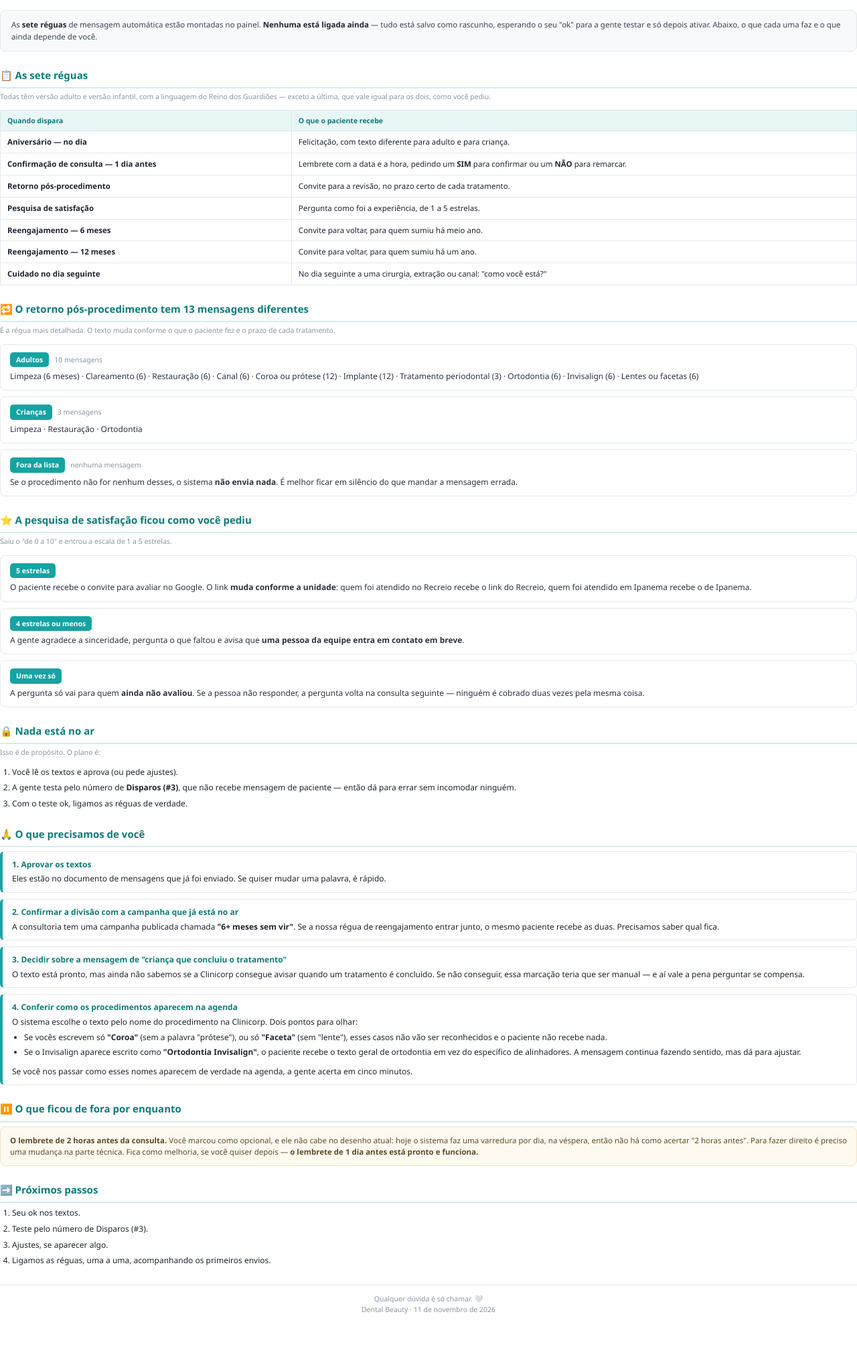
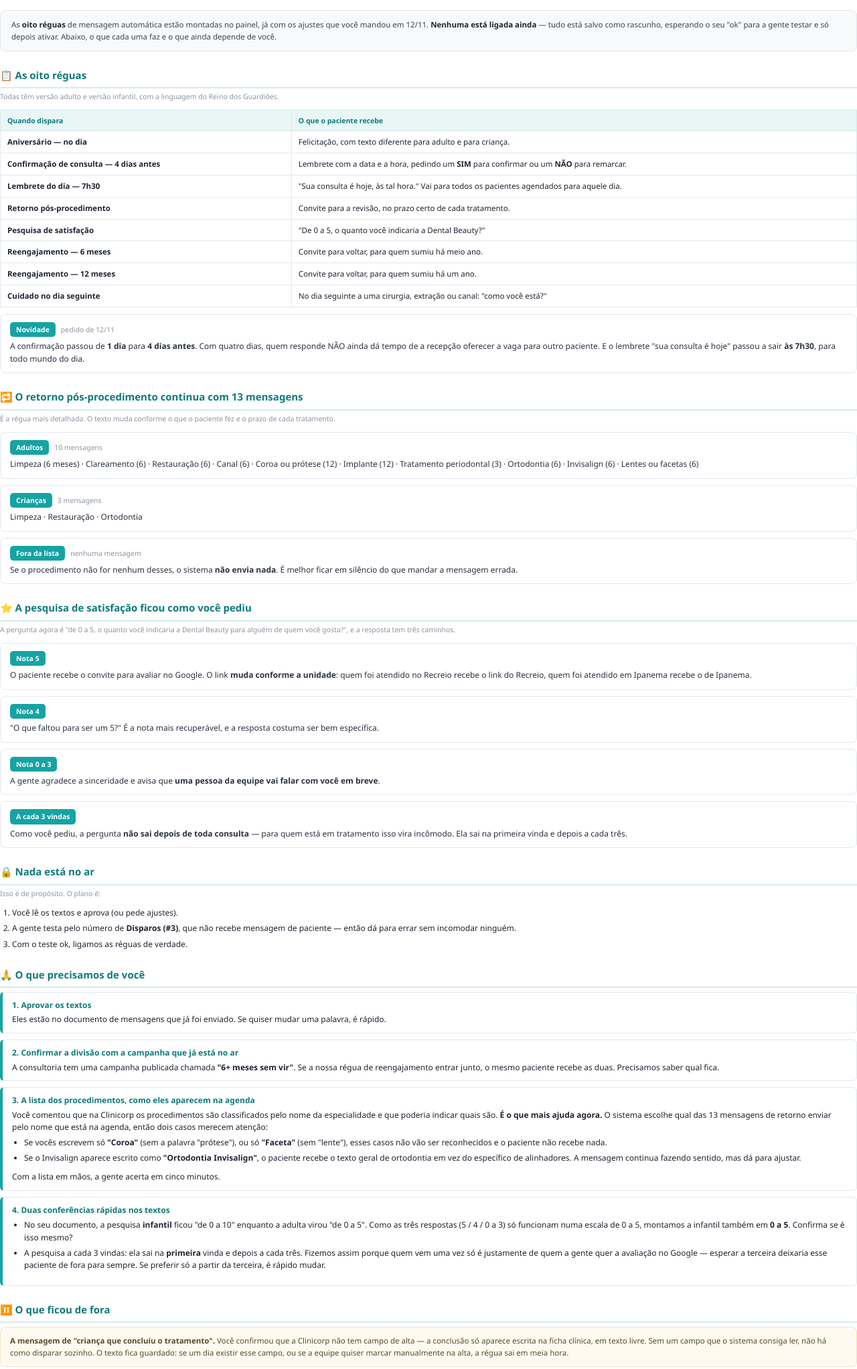
Before and after one commit to Manhosu/Dental-Beauty, a website: page docs/reguas-automaticas-entrega.html in a window 1280 px wide. Shown: the part 180-2224 px from the top of the page at 67% size. Before the commit the page ends 2143 px from the top, so only its background shows below. Drawn offline with Linux system fonts and the light colour scheme.

Commit message:
docs: fecha a rodada de 12/11 com as oito reguas montadas
A regua do lembrete das 7h30 existe: saiu de uma copia da confirmacao,
com tag, textos e remocao de tag trocados. O cuidado no dia seguinte
ganhou o brilho no fim, como a Bruna ajustou.

O relatorio da cliente foi refeito em cima disso: confirmacao em quatro
dias, lembrete da manha, pesquisa de 0 a 5 com tres faixas e espacada a
cada tres vindas, e a crianca que concluiu tratamento registrada como
fora por falta de campo de alta na Clinicorp.

Na geracao do pdf, o caminho com espaco precisa ir entre aspas dentro
do ArgumentList, senao o Chrome le "Dental" e "Beauty" como dois alvos
e nao imprime nada.

Co-Authored-By: Claude Opus 5 <noreply@anthropic.com>

```diff
--- a/docs/reguas-automaticas-entrega.html
+++ b/docs/reguas-automaticas-entrega.html
@@ -52,26 +52,34 @@
   </div>
 
   <div class="intro">
-    As <b>sete réguas</b> de mensagem automática estão montadas no painel. <b>Nenhuma está ligada ainda</b> —
-    tudo está salvo como rascunho, esperando o seu "ok" para a gente testar e só depois ativar.
-    Abaixo, o que cada uma faz e o que ainda depende de você.
+    As <b>oito réguas</b> de mensagem automática estão montadas no painel, já com os ajustes que você
+    mandou em 12/11. <b>Nenhuma está ligada ainda</b> — tudo está salvo como rascunho, esperando o seu
+    "ok" para a gente testar e só depois ativar. Abaixo, o que cada uma faz e o que ainda depende de você.
   </div>
 
-  <h2>📋 As sete réguas</h2>
-  <div class="h2sub">Todas têm versão adulto e versão infantil, com a linguagem do Reino dos Guardiões — exceto a última, que vale igual para os dois, como você pediu.</div>
+  <h2>📋 As oito réguas</h2>
+  <div class="h2sub">Todas têm versão adulto e versão infantil, com a linguagem do Reino dos Guardiões.</div>
 
   <table>
     <tr><th>Quando dispara</th><th>O que o paciente recebe</th></tr>
     <tr><td class="w">Aniversário — no dia</td><td>Felicitação, com texto diferente para adulto e para criança.</td></tr>
-    <tr><td class="w">Confirmação de consulta — 1 dia antes</td><td>Lembrete com a data e a hora, pedindo um <b>SIM</b> para confirmar ou um <b>NÃO</b> para remarcar.</td></tr>
+    <tr><td class="w">Confirmação de consulta — 4 dias antes</td><td>Lembrete com a data e a hora, pedindo um <b>SIM</b> para confirmar ou um <b>NÃO</b> para remarcar.</td></tr>
+    <tr><td class="w">Lembrete do dia — 7h30</td><td>"Sua consulta é hoje, às tal hora." Vai para todos os pacientes agendados para aquele dia.</td></tr>
     <tr><td class="w">Retorno pós-procedimento</td><td>Convite para a revisão, no prazo certo de cada tratamento.</td></tr>
-    <tr><td class="w">Pesquisa de satisfação</td><td>Pergunta como foi a experiência, de 1 a 5 estrelas.</td></tr>
+    <tr><td class="w">Pesquisa de satisfação</td><td>"De 0 a 5, o quanto você indicaria a Dental Beauty?"</td></tr>
     <tr><td class="w">Reengajamento — 6 meses</td><td>Convite para voltar, para quem sumiu há meio ano.</td></tr>
     <tr><td class="w">Reengajamento — 12 meses</td><td>Convite para voltar, para quem sumiu há um ano.</td></tr>
     <tr><td class="w">Cuidado no dia seguinte</td><td>No dia seguinte a uma cirurgia, extração ou canal: "como você está?"</td></tr>
   </table>
 
-  <h2>🔁 O retorno pós-procedimento tem 13 mensagens diferentes</h2>
+  <div class="card">
+    <div class="head"><span class="tagp">Novidade</span><span class="when">pedido de 12/11</span></div>
+    <div class="msg">A confirmação passou de <b>1 dia</b> para <b>4 dias antes</b>. Com quatro dias, quem responde
+    NÃO ainda dá tempo de a recepção oferecer a vaga para outro paciente. E o lembrete "sua consulta é hoje"
+    passou a sair <b>às 7h30</b>, para todo mundo do dia.</div>
+  </div>
+
+  <h2>🔁 O retorno pós-procedimento continua com 13 mensagens</h2>
   <div class="h2sub">É a régua mais detalhada. O texto muda conforme o que o paciente fez e o prazo de cada tratamento.</div>
 
   <div class="card">
@@ -93,22 +101,28 @@
   </div>
 
   <h2>⭐ A pesquisa de satisfação ficou como você pediu</h2>
-  <div class="h2sub">Saiu o "de 0 a 10" e entrou a escala de 1 a 5 estrelas.</div>
+  <div class="h2sub">A pergunta agora é "de 0 a 5, o quanto você indicaria a Dental Beauty para alguém de quem você gosta?", e a resposta tem três caminhos.</div>
 
   <div class="card">
-    <div class="head"><span class="tagp">5 estrelas</span></div>
+    <div class="head"><span class="tagp">Nota 5</span></div>
     <div class="msg">O paciente recebe o convite para avaliar no Google. O link <b>muda conforme a unidade</b>:
     quem foi atendido no Recreio recebe o link do Recreio, quem foi atendido em Ipanema recebe o de Ipanema.</div>
   </div>
 
   <div class="card">
-    <div class="head"><span class="tagp">4 estrelas ou menos</span></div>
-    <div class="msg">A gente agradece a sinceridade, pergunta o que faltou e avisa que <b>uma pessoa da equipe entra em contato em breve</b>.</div>
+    <div class="head"><span class="tagp">Nota 4</span></div>
+    <div class="msg">"O que faltou para ser um 5?" É a nota mais recuperável, e a resposta costuma ser bem específica.</div>
   </div>
 
   <div class="card">
-    <div class="head"><span class="tagp">Uma vez só</span></div>
-    <div class="msg">A pergunta só vai para quem <b>ainda não avaliou</b>. Se a pessoa não responder, a pergunta volta na consulta seguinte — ninguém é cobrado duas vezes pela mesma coisa.</div>
+    <div class="head"><span class="tagp">Nota 0 a 3</span></div>
+    <div class="msg">A gente agradece a sinceridade e avisa que <b>uma pessoa da equipe vai falar com você em breve</b>.</div>
+  </div>
+
+  <div class="card">
+    <div class="head"><span class="tagp">A cada 3 vindas</span></div>
+    <div class="msg">Como você pediu, a pergunta <b>não sai depois de toda consulta</b> — para quem está em tratamento
+    isso vira incômodo. Ela sai na primeira vinda e depois a cada três.</div>
   </div>
 
   <h2>🔒 Nada está no ar</h2>
@@ -133,29 +147,37 @@
   </div>
 
   <div class="ask">
-    <div class="t">3. Decidir sobre a mensagem de "criança que concluiu o tratamento"</div>
-    O texto está pronto, mas ainda não sabemos se a Clinicorp consegue avisar quando um tratamento é concluído.
-    Se não conseguir, essa marcação teria que ser manual — e aí vale a pena perguntar se compensa.
-  </div>
-
-  <div class="ask">
-    <div class="t">4. Conferir como os procedimentos aparecem na agenda</div>
-    O sistema escolhe o texto pelo nome do procedimento na Clinicorp. Dois pontos para olhar:
+    <div class="t">3. A lista dos procedimentos, como eles aparecem na agenda</div>
+    Você comentou que na Clinicorp os procedimentos são classificados pelo nome da especialidade e que
+    poderia indicar quais são. <b>É o que mais ajuda agora.</b> O sistema escolhe qual das 13 mensagens
+    de retorno enviar pelo nome que está na agenda, então dois casos merecem atenção:
     <ul class="plain">
       <li>Se vocês escrevem só <b>"Coroa"</b> (sem a palavra "prótese"), ou só <b>"Faceta"</b> (sem "lente"),
       esses casos não vão ser reconhecidos e o paciente não recebe nada.</li>
       <li>Se o Invisalign aparece escrito como <b>"Ortodontia Invisalign"</b>, o paciente recebe o texto geral de
       ortodontia em vez do específico de alinhadores. A mensagem continua fazendo sentido, mas dá para ajustar.</li>
     </ul>
-    Se você nos passar como esses nomes aparecem de verdade na agenda, a gente acerta em cinco minutos.
+    Com a lista em mãos, a gente acerta em cinco minutos.
   </div>
 
-  <h2>⏸️ O que ficou de fora por enquanto</h2>
+  <div class="ask">
+    <div class="t">4. Duas conferências rápidas nos textos</div>
+    <ul class="plain">
+      <li>No seu documento, a pesquisa <b>infantil</b> ficou "de 0 a 10" enquanto a adulta virou "de 0 a 5".
+      Como as três respostas (5 / 4 / 0 a 3) só funcionam numa escala de 0 a 5, montamos a infantil também
+      em <b>0 a 5</b>. Confirma se é isso mesmo?</li>
+      <li>A pesquisa a cada 3 vindas: ela sai na <b>primeira</b> vinda e depois a cada três. Fizemos assim
+      porque quem vem uma vez só é justamente de quem a gente quer a avaliação no Google — esperar a
+      terceira deixaria esse paciente de fora para sempre. Se preferir só a partir da terceira, é rápido mudar.</li>
+    </ul>
+  </div>
+
+  <h2>⏸️ O que ficou de fora</h2>
   <div class="warn">
-    <b>O lembrete de 2 horas antes da consulta.</b> Você marcou como opcional, e ele não cabe no desenho atual:
-    hoje o sistema faz uma varredura por dia, na véspera, então não há como acertar "2 horas antes".
-    Para fazer direito é preciso uma mudança na parte técnica. Fica como melhoria, se você quiser depois —
-    <b>o lembrete de 1 dia antes está pronto e funciona.</b>
+    <b>A mensagem de "criança que concluiu o tratamento".</b> Você confirmou que a Clinicorp não tem campo de
+    alta — a conclusão só aparece escrita na ficha clínica, em texto livre. Sem um campo que o sistema consiga
+    ler, não há como disparar sozinho. O texto fica guardado: se um dia existir esse campo, ou se a equipe
+    quiser marcar manualmente na alta, a régua sai em meia hora.
   </div>
 
   <h2>➡️ Próximos passos</h2>
@@ -168,7 +190,7 @@
 
   <div class="foot">
     Qualquer dúvida é só chamar. 🤍<br>
-    Dental Beauty · 11 de novembro de 2026
+    Dental Beauty · 12 de novembro de 2026
   </div>
 
 </body>
```
Also changed, not shown: docs/ghl/mensagens-para-colar.md (+21 -21 lines), 1 other file.
